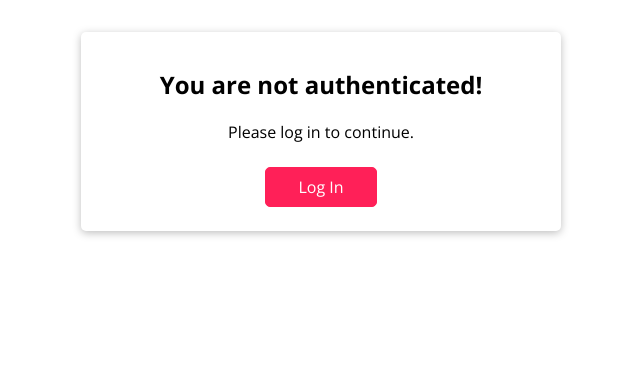
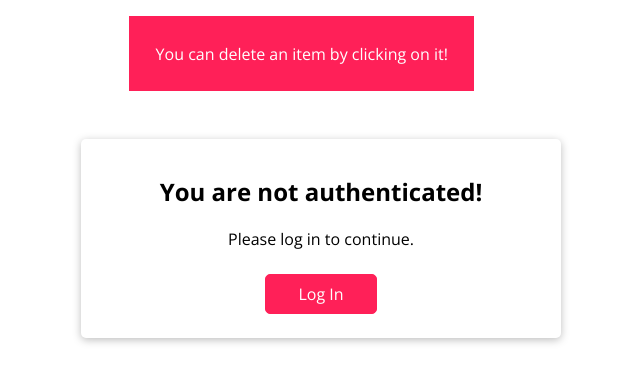
Before and after one commit to sandeep194920/react-hooks-demo, a React (Create React App) app: page / in a window 1280 px wide. Shown: the top 382 px of the page, without its empty margins (319-959 px from the left). Built offline with nearby package versions, Linux system fonts and the light colour scheme.

Commit message:
delete message added

```diff
--- a/src/index.js
+++ b/src/index.js
@@ -7,6 +7,20 @@ import AuthContextProvider from "./components/context/auth-context";
 
 ReactDOM.render(
   <AuthContextProvider>
+    <p
+      style={{
+        textAlign: "center",
+        color: "#fff",
+        border: "1px solid #ff2058",
+        background: "#ff2058",
+        marginLeft: "35%",
+        display: "inline-block",
+        padding: "2%",
+        borderRadius: "0%",
+      }}
+    >
+      You can delete an item by clicking on it!
+    </p>
     <App />
   </AuthContextProvider>,
   document.getElementById("root")
```
